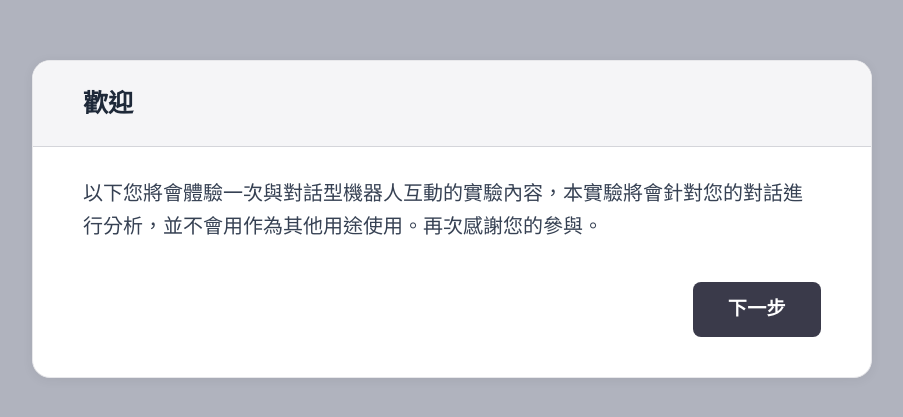
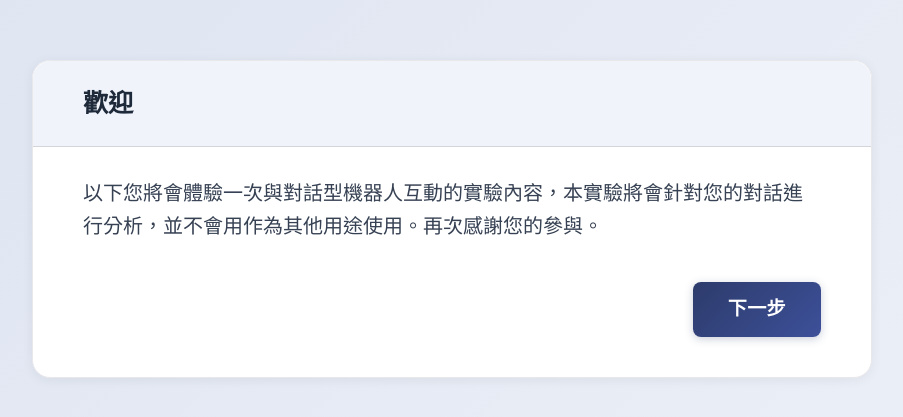
Before and after one commit to mlin0310/hr-experiment, a React (Vite) app: page / in a window 1280 px wide. Shown: the part 181-598 px from the top of the page, without its empty margins (188-1091 px from the left). Built offline with nearby package versions, Linux system fonts and the light colour scheme.

Commit message:
Apply proposal C: blue-indigo gradient theme with frosted glass modals

```diff
--- a/src/App.jsx
+++ b/src/App.jsx
@@ -423,7 +423,7 @@ function Screen_1_1_4_5({ tutorialStep, setTutorialStep, chatHistory, setChatHis
   return (
     <div className="max-w-2xl mx-auto">
       {/* Header */}
-      <div className="bg-gray-700 text-white rounded-t-2xl px-6 py-3.5">
+      <div className="bg-[#2d3b6b] text-white rounded-t-2xl px-6 py-3.5">
         <h2 className="text-base font-bold flex items-center gap-2">
           新手教學
         </h2>
@@ -491,7 +491,7 @@ function Screen_1_1_4_5({ tutorialStep, setTutorialStep, chatHistory, setChatHis
             <button
               onClick={handleSend}
               disabled={!inputValue.trim() || isTyping}
-              className="bg-gray-700 text-white p-2.5 rounded-xl hover:bg-gray-800 transition-colors disabled:opacity-40 disabled:cursor-not-allowed"
+              className="bg-[#2d3b6b] text-white p-2.5 rounded-xl hover:bg-[#1e2d5a] transition-colors disabled:opacity-40 disabled:cursor-not-allowed"
             >
               <svg xmlns="http://www.w3.org/2000/svg" className="h-5 w-5" viewBox="0 0 20 20" fill="currentColor">
                 <path d="M10.894 2.553a1 1 0 00-1.788 0l-7 14a1 1 0 001.169 1.409l5-1.429A1 1 0 009 15.571V11a1 1 0 112 0v4.571a1 1 0 00.725.962l5 1.428a1 1 0 001.17-1.408l-7-14z" />
@@ -562,7 +562,7 @@ function Screen_1_2_1({ showModal, onCloseModal }) {
 function ResumePanel({ title, candidate, summary }) {
   return (
     <div className="flex flex-col h-full bg-white rounded-2xl border border-gray-200 shadow-sm overflow-hidden">
-      <div className="bg-gray-700 text-white px-5 py-3 flex items-center gap-2">
+      <div className="bg-[#2d3b6b] text-white px-5 py-3 flex items-center gap-2">
         <h3 className="font-bold">{title}</h3>
       </div>
       <div className="flex-1 overflow-y-auto p-5 space-y-4">
@@ -640,7 +640,7 @@ function ChatPanel({ guideText, messages, onSend, inputDisabled, disabledPlaceho
 
   return (
     <div className="flex flex-col h-full bg-white rounded-2xl border border-gray-200 shadow-sm overflow-hidden">
-      <div className="bg-gray-700 text-white px-5 py-3 flex items-center gap-2">
+      <div className="bg-[#2d3b6b] text-white px-5 py-3 flex items-center gap-2">
         <h3 className="font-bold">對話助手</h3>
       </div>
 
@@ -703,7 +703,7 @@ function ChatPanel({ guideText, messages, onSend, inputDisabled, disabledPlaceho
             <button
               onClick={handleSend}
               disabled={!inputValue.trim() || inputDisabled || externalTyping}
-              className="bg-gray-700 text-white p-2.5 rounded-xl hover:bg-gray-800 transition-colors disabled:opacity-40 disabled:cursor-not-allowed"
+              className="bg-[#2d3b6b] text-white p-2.5 rounded-xl hover:bg-[#1e2d5a] transition-colors disabled:opacity-40 disabled:cursor-not-allowed"
             >
               <svg xmlns="http://www.w3.org/2000/svg" className="h-5 w-5" viewBox="0 0 20 20" fill="currentColor">
                 <path d="M10.894 2.553a1 1 0 00-1.788 0l-7 14a1 1 0 001.169 1.409l5-1.429A1 1 0 009 15.571V11a1 1 0 112 0v4.571a1 1 0 00.725.962l5 1.428a1 1 0 001.17-1.408l-7-14z" />
@@ -846,7 +846,7 @@ function Screen_1_2_2_3({ onComplete }) {
       <div className="flex gap-4 flex-1 min-h-0">
         {/* Left column */}
         <div className="w-[22%] h-full bg-white rounded-2xl border border-gray-200 shadow-sm overflow-y-auto">
-          <div className="bg-gray-700 text-white px-4 py-3 rounded-t-2xl">
+          <div className="bg-[#2d3b6b] text-white px-4 py-3 rounded-t-2xl">
             <h2 className="text-sm font-bold">任務資訊</h2>
           </div>
           <div className="flex flex-col gap-3 p-3">
@@ -926,7 +926,7 @@ function Screen_1_2_4({ chatHistory, onSubmit }) {
       </div>
       <div className="w-[55%]">
         <div className="flex flex-col h-full bg-white rounded-2xl border border-gray-200 shadow-sm overflow-hidden">
-          <div className="bg-gray-700 text-white px-5 py-3 flex items-center gap-2">
+          <div className="bg-[#2d3b6b] text-white px-5 py-3 flex items-center gap-2">
             <h3 className="font-bold">對話助手</h3>
           </div>
           <div className="flex-1 overflow-y-auto p-4 flex items-center justify-center">
@@ -1170,7 +1170,7 @@ function Screen_2_1_2({ candidate, summary, round, questionCount, setQuestionCou
       <div className="flex gap-4 flex-1 min-h-0">
         {/* Left column: Role / Task reminder + Quick tags */}
         <div className="w-[22%] h-full bg-white rounded-2xl border border-gray-200 shadow-sm overflow-y-auto">
-          <div className="bg-gray-700 text-white px-4 py-3 rounded-t-2xl">
+          <div className="bg-[#2d3b6b] text-white px-4 py-3 rounded-t-2xl">
             <h2 className="text-sm font-bold">任務資訊</h2>
           </div>
           <div className="flex flex-col gap-3 p-3">
@@ -1250,7 +1250,7 @@ function Screen_2_1_3({ candidate, summary, round, chatHistory, onSubmit }) {
         </div>
         <div className="w-[55%]">
           <div className="flex flex-col h-full bg-white rounded-2xl border border-gray-200 shadow-sm overflow-hidden">
-            <div className="bg-gray-700 text-white px-5 py-3 flex items-center gap-2">
+            <div className="bg-[#2d3b6b] text-white px-5 py-3 flex items-center gap-2">
               <h3 className="font-bold">對話助手</h3>
             </div>
             {/* Previous messages */}
--- a/src/index.css
+++ b/src/index.css
@@ -6,17 +6,19 @@
 
 /* ---------- design tokens ---------- */
 :root {
-  --bg-main: #b0b3be;          /* 主背景 — 柔和的灰藍調 */
+  --bg-main: #dce3f0;
+  /* 主背景 — 淡藍漸層起點 */
   --bg-card: #ffffff;
-  --bg-panel: #f5f5f7;
+  --bg-panel: #f0f3fa;
   --bg-input: #ececee;
   --border: #d4d5da;
   --border-light: #e8e8eb;
   --text-primary: #2c2c2e;
   --text-secondary: #6e6e73;
   --text-muted: #aeaeb2;
-  --accent: #3a3a4a;           /* 按鈕 / 強調色 — 深灰靛 */
-  --accent-hover: #2c2c3a;
+  --accent: #2d3b6b;
+  /* 按鈕 / 強調色 — 深藍靛 */
+  --accent-hover: #1e2d5a;
   --tag-bg: #e8e8ec;
   --tag-text: #5a5a6e;
   --summary-bg: #eeeef2;
@@ -27,12 +29,12 @@
   --guide-bg: #fff8e1;
   --guide-border: #ffe0b2;
   --guide-text: #795548;
-  --bubble-user-bg: #3a3a4a;
+  --bubble-user-bg: #2d3b6b;
   --bubble-user-text: #ffffff;
   --bubble-bot-bg: #f0f0f4;
   --bubble-bot-text: #2c2c2e;
   --slider-track: #d4d5da;
-  --slider-active: #3a3a4a;
+  --slider-active: #2d3b6b;
   --radius-sm: 8px;
   --radius-md: 14px;
   --radius-lg: 18px;
@@ -44,7 +46,8 @@
   }
 
   body {
-    background-color: var(--bg-main);
+    background: linear-gradient(135deg, #dce3f0 0%, #eef1f8 100%);
+    background-attachment: fixed;
     min-height: 100vh;
     color: var(--text-primary);
     font-family: 'Inter', 'Noto Sans TC', -apple-system, BlinkMacSystemFont, sans-serif;
@@ -59,7 +62,7 @@
   .card-screen {
     background: var(--bg-card);
     border-radius: var(--radius-lg);
-    box-shadow: 0 2px 12px rgba(0,0,0,.06);
+    box-shadow: 0 2px 12px rgba(0, 0, 0, .06);
     border: 1px solid var(--border-light);
     padding: 2rem 2.5rem;
     max-width: 42rem;
@@ -78,23 +81,28 @@
 
   /* ---------- Buttons ---------- */
   .btn-primary {
-    background: var(--accent);
+    background: linear-gradient(135deg, #2d3b6b, #3d5099);
     color: #fff;
     font-weight: 600;
     padding: 0.65rem 1.75rem;
     border-radius: var(--radius-sm);
     font-size: 0.95rem;
-    transition: background 0.2s, transform 0.15s;
+    transition: background 0.2s, transform 0.15s, box-shadow 0.2s;
     border: none;
     cursor: pointer;
     letter-spacing: 0.02em;
+    box-shadow: 0 2px 8px rgba(45, 59, 107, 0.25);
   }
+
   .btn-primary:hover {
-    background: var(--accent-hover);
+    background: linear-gradient(135deg, #1e2d5a, #2d3b6b);
+    box-shadow: 0 4px 12px rgba(45, 59, 107, 0.35);
   }
+
   .btn-primary:active {
     transform: scale(0.98);
   }
+
   .btn-primary:disabled {
     opacity: 0.45;
     cursor: not-allowed;
@@ -110,6 +118,7 @@
     background: none;
     border: none;
   }
+
   .btn-link:hover {
     color: var(--accent);
   }
@@ -183,6 +192,7 @@
     cursor: pointer;
     background: var(--slider-track);
   }
+
   .slider-custom::-webkit-slider-thumb {
     appearance: none;
     -webkit-appearance: none;
@@ -191,7 +201,7 @@
     border-radius: 50%;
     background: #fff;
     border: 3px solid var(--accent);
-    box-shadow: 0 1px 4px rgba(0,0,0,.12);
+    box-shadow: 0 1px 4px rgba(0, 0, 0, .12);
     cursor: pointer;
   }
 
@@ -199,7 +209,7 @@
   .modal-overlay {
     position: fixed;
     inset: 0;
-    background: rgba(0,0,0,.35);
+    background: rgba(0, 0, 0, .35);
     backdrop-filter: blur(4px);
     display: flex;
     align-items: center;
@@ -209,9 +219,11 @@
   }
 
   .modal-card {
-    background: var(--bg-card);
+    background: rgba(245, 248, 255, 0.96);
+    backdrop-filter: blur(12px);
+    -webkit-backdrop-filter: blur(12px);
     border-radius: var(--radius-lg);
-    box-shadow: 0 8px 32px rgba(0,0,0,.12);
+    box-shadow: 0 8px 40px rgba(45, 59, 107, 0.15);
     padding: 2rem;
     max-width: 34rem;
     width: 100%;
@@ -250,44 +262,83 @@
 ::-webkit-scrollbar {
   width: 5px;
 }
+
 ::-webkit-scrollbar-track {
   background: transparent;
 }
+
 ::-webkit-scrollbar-thumb {
   background: var(--border);
   border-radius: 999px;
 }
+
 ::-webkit-scrollbar-thumb:hover {
   background: var(--text-muted);
 }
 
 /* ---------- Animations ---------- */
 @keyframes spin {
-  to { transform: rotate(360deg); }
+  to {
+    transform: rotate(360deg);
+  }
 }
 
 @keyframes fadeInUp {
-  from { opacity: 0; transform: translateY(12px); }
-  to   { opacity: 1; transform: translateY(0); }
+  from {
+    opacity: 0;
+    transform: translateY(12px);
+  }
+
+  to {
+    opacity: 1;
+    transform: translateY(0);
+  }
 }
+
 .animate-fade-in-up {
   animation: fadeInUp 0.4s ease-out forwards;
 }
 
 @keyframes fadeIn {
-  from { opacity: 0; }
-  to   { opacity: 1; }
+  from {
+    opacity: 0;
+  }
+
+  to {
+    opacity: 1;
+  }
 }
+
 .animate-fade-in {
   animation: fadeIn 0.35s ease-out forwards;
 }
 
 /* typing dots */
 @keyframes blink {
-  0%,20%  { opacity: .2; }
-  50%     { opacity: 1; }
-  80%,100%{ opacity: .2; }
+
+  0%,
+  20% {
+    opacity: .2;
+  }
+
+  50% {
+    opacity: 1;
+  }
+
+  80%,
+  100% {
+    opacity: .2;
+  }
 }
-.typing-dot:nth-child(1) { animation: blink 1.4s infinite 0s; }
-.typing-dot:nth-child(2) { animation: blink 1.4s infinite .2s; }
-.typing-dot:nth-child(3) { animation: blink 1.4s infinite .4s; }
+
+.typing-dot:nth-child(1) {
+  animation: blink 1.4s infinite 0s;
+}
+
+.typing-dot:nth-child(2) {
+  animation: blink 1.4s infinite .2s;
+}
+
+.typing-dot:nth-child(3) {
+  animation: blink 1.4s infinite .4s;
+}
```
